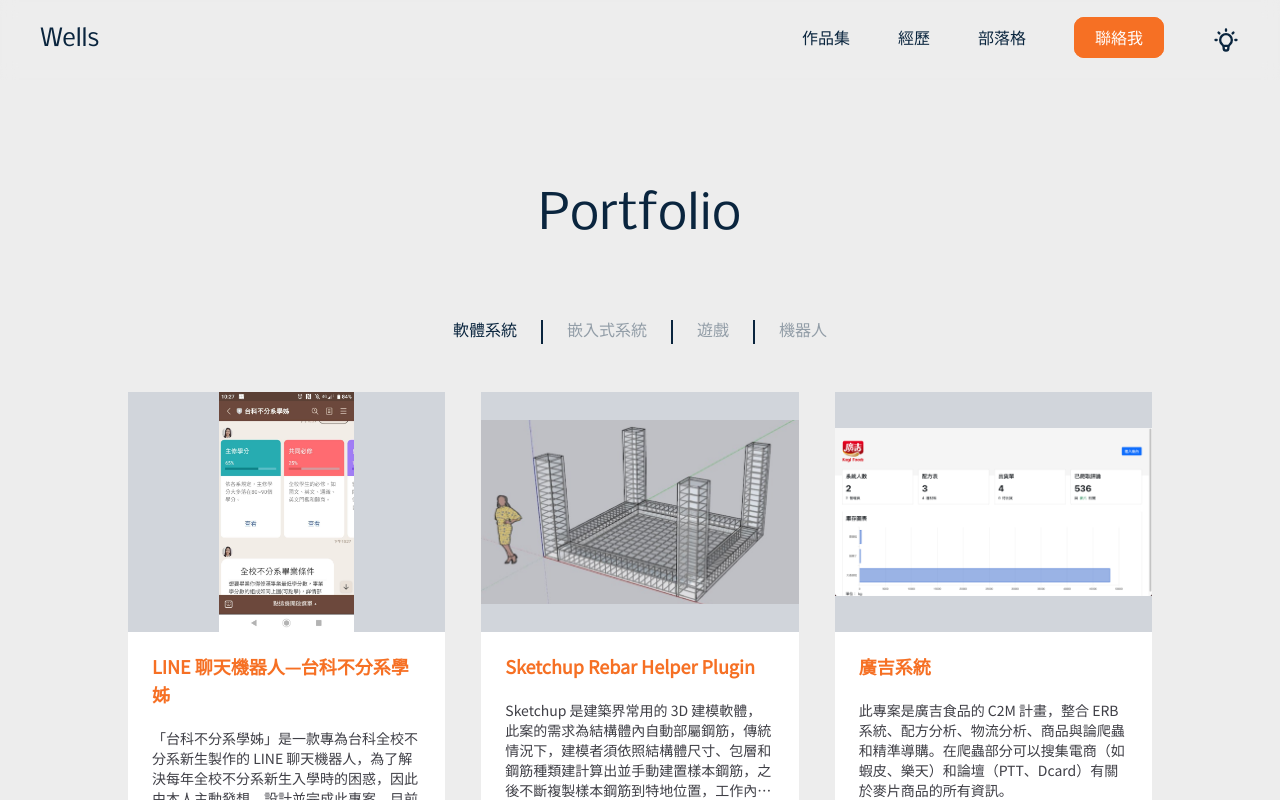
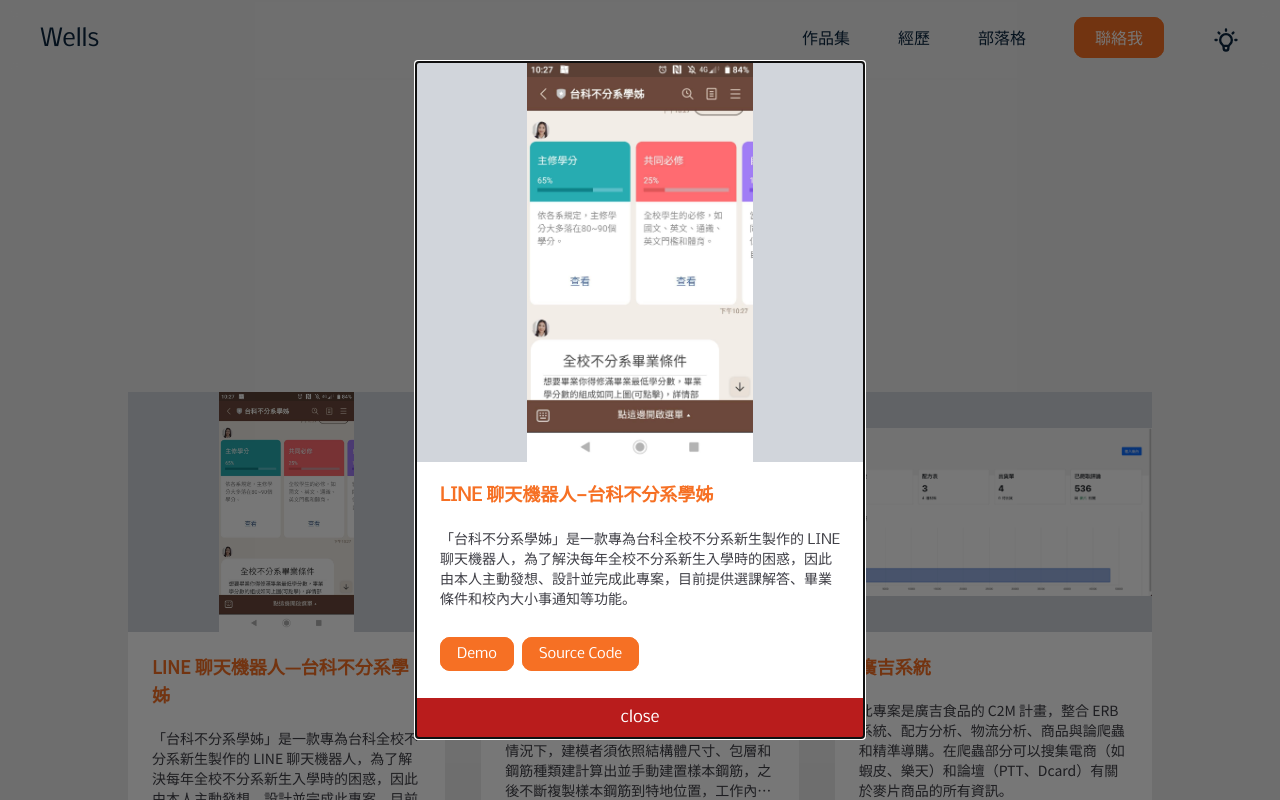
Before and after one commit to jhang-jhe-wei/next-blog, a Next.js app: page /portfolio in a window 1280 px wide. Both pictures are taken after a click on the element 286 px from the left and 654 px from the top of the page. Shown: the top 800 px of the page. Built offline with nearby package versions, Linux system fonts and the light colour scheme.

Commit message:
Add modal in project card

```diff
--- a/components/portfolio/card.tsx
+++ b/components/portfolio/card.tsx
@@ -1,11 +1,50 @@
 import { ProjectProps as Project } from "../../interfaces/portfolio_interface"
 import useReveal from "../../lib/use_reveal"
-export default function Card({project}:{project: Project}) {
+import Modal from 'react-modal';
+import { useState } from 'react'
+
+export default function Card({ project }: { project: Project }) {
   const [element, reveal] = useReveal()
 
-  return(
-    <div ref={element} className={`hover:scale-110 mx-auto max-w-xs bg-white font-notosans transition-all duration-500 ${reveal? 'opacity-100' : 'translate-y-20 opacity-0'}`}>
-      <img className="object-scale-down object-center bg-gray-300 h-60 w-80" src={project.image} alt="Sunset in the mountains"/>
+  const [modalIsOpen, setIsOpen] = useState(false);
+
+  function openModal() {
+    setIsOpen(true);
+  }
+
+  function closeModal() {
+    setIsOpen(false);
+  }
+
+  return (
+    <>
+        <Modal
+          isOpen={modalIsOpen}
+          onRequestClose={closeModal}
+          contentLabel="Project Modal"
+          className="bg-white max-w-md flex flex-col max-h-screen-95"
+          overlayClassName="z-40 fixed inset-0 bg-dark-mask px-5 flex justify-center items-center"
+        >
+          <div className="overflow-y-scroll flex-1">
+            <img className="object-scale-down object-center bg-gray-300 w-full max-h-screen-1/2" src={project.image} alt={project.title} />
+            <div className="mx-6 mt-5 text-lg">
+              <h2 className="font-bold text-secondary">{project.title}</h2>
+              <p className="mt-5 text-sm text-zinc-700">{project.description}</p>
+            </div>
+            <div className="pb-8 mx-6 mt-8">
+              {
+                project.demo_link && <a className="px-4 py-2 text-sm mr-2 text-white border rounded-[10px] border-secondary hover:no-underline bg-secondary hover:bg-white hover:text-secondary" href={project.demo_link}>Demo</a>
+              }
+              {
+                project.code_link && <a className="px-4 py-2 text-sm text-white border rounded-[10px] border-secondary hover:no-underline bg-secondary hover:bg-white hover:text-secondary" href={project.code_link}>Source Code</a>
+              }
+            </div>
+          </div>
+          <button onClick={closeModal} className="w-full h-10 bg-red-700 text-center text-white">close</button>
+        </Modal>
+
+      <div ref={element} className={`hover:scale-110 mx-auto max-w-xs bg-white font-notosans transition-all duration-500 ${reveal ? 'opacity-100' : 'translate-y-20 opacity-0'}`} onClick={openModal}>
+        <img className="object-scale-down object-center bg-gray-300 h-60 w-80" src={project.image} alt={project.title}/>
         <div className="mx-6 mt-5 text-lg">
           <h2 className="font-bold text-secondary">{project.title}</h2>
           <p className="mt-5 text-sm line-clamp-5 text-zinc-700">{project.description}</p>
@@ -19,5 +58,6 @@
           }
         </div>
       </div>
+    </>
   )
 }
--- a/package.json
+++ b/package.json
@@ -15,6 +15,7 @@
     "postcss-preset-env": "^7.3.1",
     "react": "17.0.2",
     "react-dom": "17.0.2",
+    "react-modal": "^3.15.1",
     "react-redux": "^8.0.1",
     "redux": "^4.2.0",
     "remark": "^14.0.2",
--- a/pages/_app.tsx
+++ b/pages/_app.tsx
@@ -3,6 +3,8 @@
 import store, {  useAppSelector } from '../reducers/store'
 import { Provider } from 'react-redux'
 import { useEffect } from 'react'
+import Modal from 'react-modal';
+Modal.setAppElement('#__next');
 
 export default function App({ Component, pageProps }: AppProps) {
   return (
--- a/tailwind.config.cjs
+++ b/tailwind.config.cjs
@@ -8,6 +8,10 @@
     "./components/**/*.{js,ts,jsx,tsx}",
   ],
   theme: {
+    maxHeight: {
+      'screen-1/2': '50vh',
+      'screen-95': '95vh',
+    },
     container: {
       center: true,
     },
@@ -32,6 +36,7 @@
       colors: {
         transparent: 'transparent',
         current: 'currentColor',
+        'dark-mask': '#00000088',
         'primary': '#0A253E',
         'primary-opacity': '#243B52',
         'secondary': '#F67024',
```
Also changed, not shown: pages/portfolio.tsx (+4 -4 lines), 1 other file (tests, documents, lock files or other folders). Lines whose indentation alone changed are shown as unchanged.
